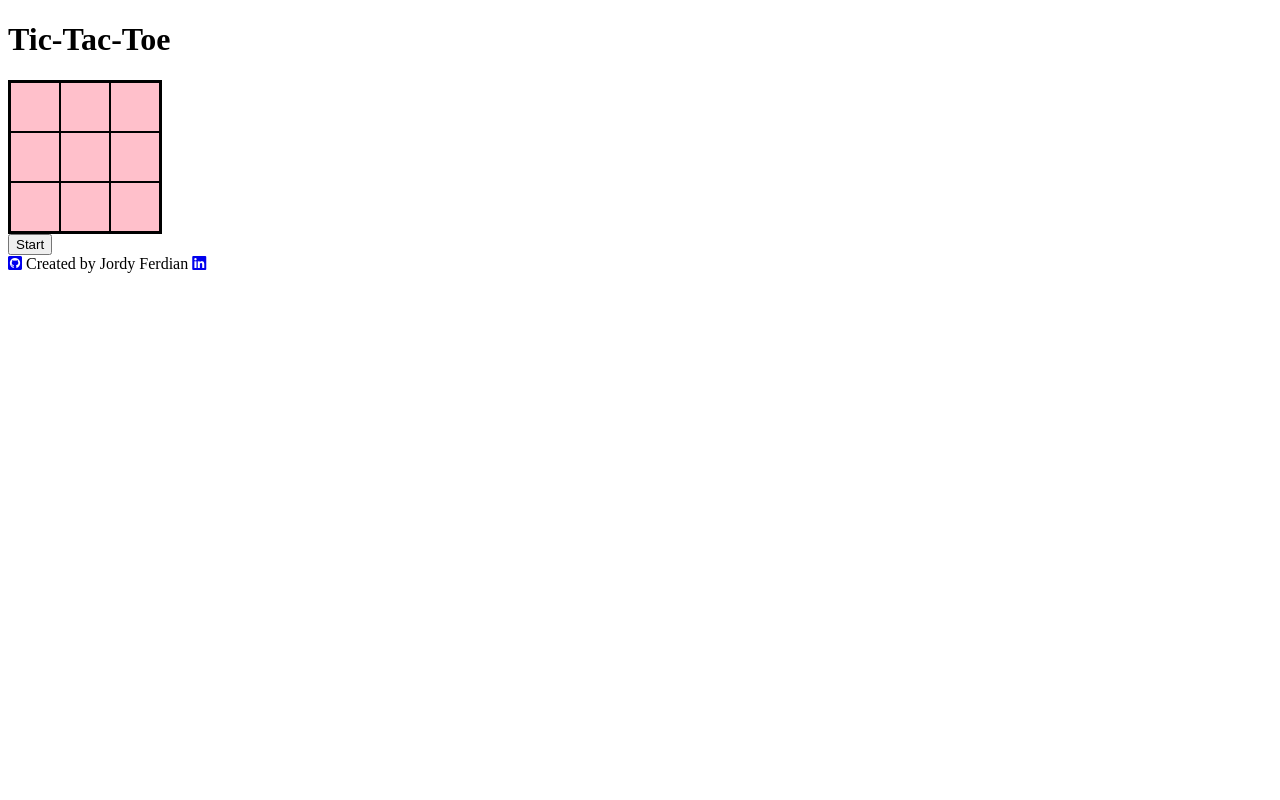
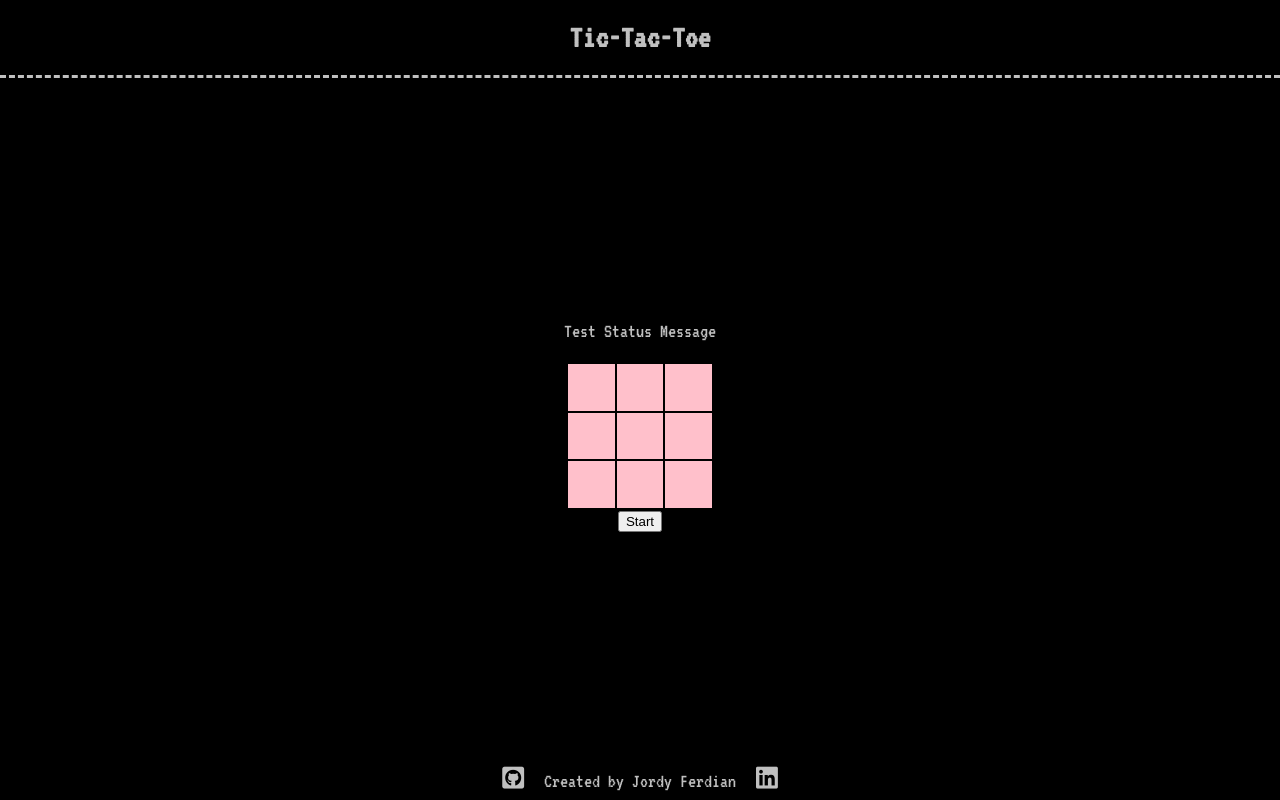
Before and after one commit to jordyf15/javascript-tic-tac-toe, a plain HTML site: page index.html in a window 1280 px wide. Drawn offline with Linux system fonts and the light colour scheme.

Commit message:
created style for footer and header

```diff
--- a/index.html
+++ b/index.html
@@ -14,7 +14,7 @@
         <h1>Tic-Tac-Toe</h1>
     </header>
     <main>
-        <p id='status-msg'></p>
+        <p id='status-msg'>Test Status Message</p>
         <div id='board'>
             <button class='board-grids' id='grid-1'></button>
             <button class='board-grids' id='grid-2'></button>
--- a/styles/index.css
+++ b/styles/index.css
@@ -1,3 +1,51 @@
+@import url('https://fonts.googleapis.com/css2?family=VT323&display=swap');
+/* font-family: 'VT323', monospace; */
+*{
+    box-sizing: border-box;
+}
+
+body{
+    margin: 0;
+    padding: 0;
+    min-height: 100vh;
+    font-family: 'VT323', monospace;
+    display: flex;
+    background-color: black;
+    flex-direction: column;
+    justify-content: space-between;
+}
+header {
+    border-bottom: 3px dashed #c0c0c0;
+}
+
+header h1{
+    color: #c0c0c0;
+    text-align: center;
+}
+
+main{
+    display: flex;
+    flex-direction: column;
+    justify-content: center;
+    align-items: center;
+}
+#status-msg{
+    color: #c0c0c0;
+    font-size: 20px;
+}
+
+footer{
+    color: #c0c0c0;
+    text-align: center;
+    font-size: 20px;
+}
+
+footer i{
+    color: #c0c0c0;
+    font-size: 25px;
+    padding: 10px 12px;
+}
+
 #board{
     display: grid;
     grid-template-columns: auto auto auto;
```
